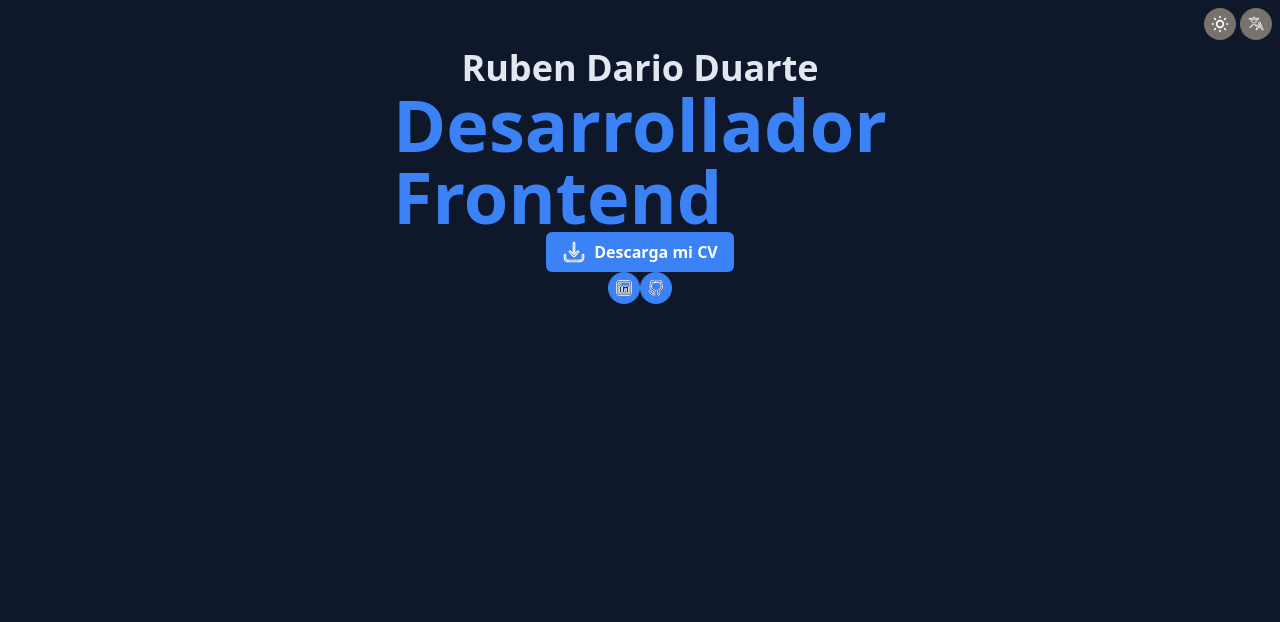
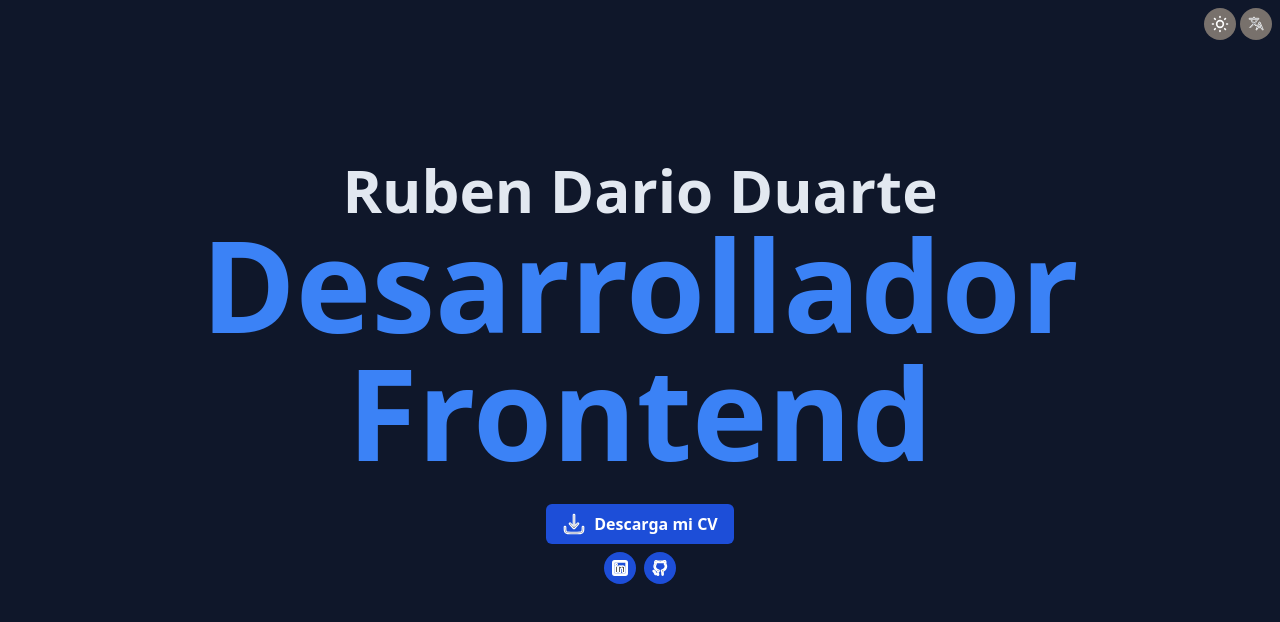
Before and after one commit to darioDe/port334, a React (Vite) app: page / in a window 1280 px wide. Shown: the top 622 px of the page. Built offline with nearby package versions, Linux system fonts and the light colour scheme.

Commit message:
adding styles and animations in header section

```diff
--- a/src/index.css
+++ b/src/index.css
@@ -6,8 +6,54 @@ html, body {
     height: 100%;
     margin: 0;
     padding: 0;
+    box-sizing: border-box;
 }
 
 #root {
     height: 100%;
 }
+
+@keyframes fadeInLeft {
+    0% {
+        opacity: 0;
+        transform: translateX(-50%);
+    }
+    100% {
+        opacity: 1;
+        transform: translateX(0);
+    }
+}
+
+@keyframes fadeInRight {
+    0% {
+        opacity: 0;
+        transform: translateX(50%);
+    }
+    100% {
+        opacity: 1;
+        transform: translateX(0);
+    }
+}
+
+@keyframes fadeIn {
+    0% {
+        opacity: 0;
+    }
+    100% {
+        opacity: 1;
+    }
+}
+
+.fade-in-left {
+    animation: fadeInLeft 1s ease-out forwards;
+}
+
+.fade-in-right {
+    animation: fadeInRight 1s ease-out forwards;
+}
+
+.fade-in {
+    animation: fadeIn 2s ease-out forwards;
+    animation-delay: 1s;
+    opacity: 0;
+}
--- a/src/sections/Header.tsx
+++ b/src/sections/Header.tsx
@@ -13,7 +13,7 @@ export const Header: React.FC = () => {
 
     return (
         <header>
-            <div className="flex justify-end p-2 gap-1">
+            <div className="flex justify-end p-2 gap-1 fade-in">
                 <Toggle
                     label='dark-theme'
                     context={{ value: theme,toggle: toggleTheme }}
@@ -25,9 +25,15 @@ export const Header: React.FC = () => {
                     icon={langIcon}
                 />
             </div >
-            <div className="flex flex-col justify-center items-center">
-                <h1 className={`text-4xl font-semibold ${theme === 'dark-theme' ? 'text-slate-200' : 'text-slate-900'}`}> Ruben Dario Duarte </h1>
-                <h2 className="text-7xl text-blue-500 font-bold">
+            <div className="flex flex-col justify-center items-center my-28">
+                <h1
+                    className={`text-2xl md:text-4xl lg:text-6xl font-semibold fade-in-right ${theme === 'dark-theme' ? 'text-slate-200' : 'text-slate-900'}`}
+                >
+                    Ruben Dario Duarte
+                </h1>
+                <h2
+                    className="text-center text-5xl md:text-7xl lg:text-9xl text-blue-500 font-bold mb-7 fade-in-left"
+                >
                     {lang === 'spanish' ?
                         <>
                             Desarrollador <br /> Frontend
@@ -37,7 +43,9 @@ export const Header: React.FC = () => {
                         </>
                     }
                 </h2>
-            <div className='inline-flex items-center bg-blue-500  text-white font-semibold py-2 px-4 rounded-md cursor-pointer group transition-transform duration-300 ease-in-out transform hover:scale-110 hover:bg-blue-700'>
+                <div
+                    className='fade-in inline-flex items-center bg-blue-700  text-white font-semibold py-2 px-4 rounded-md cursor-pointer group transition-transform duration-300 ease-in-out transform hover:scale-110 hover:bg-blue-900 mb-2'
+                >
                     <a
                         href=""
                         download='CVRubenDuarte.pdf'
@@ -53,9 +61,9 @@ export const Header: React.FC = () => {
                         </p>
                     </a>
                 </div>
-                <div className='flex'>
+                <div className='flex gap-2 fade-in'>
                     <a
-                        className="w-8 h-8 flex items-center justify-center rounded-full cursor-pointer bg-blue-500 group transition-transform duration-300 ease-in-out transform hover:scale-110 hover:bg-blue-700"
+                        className="w-8 h-8 flex items-center justify-center rounded-full cursor-pointer bg-blue-700 group transition-transform duration-300 ease-in-out transform hover:scale-110 hover:bg-blue-900"
                         href="http://"
                         target="_blank"
                         rel="noopener noreferrer"
@@ -63,7 +71,7 @@ export const Header: React.FC = () => {
                         <img className="p-2" src={linkedin} alt="" />
                     </a>
                     <a
-                        className="w-8 h-8 flex items-center justify-center rounded-full cursor-pointer bg-blue-500 group transition-transform duration-300 ease-in-out transform hover:scale-110 hover:bg-blue-700"
+                        className="w-8 h-8 flex items-center justify-center rounded-full cursor-pointer bg-blue-700 group transition-transform duration-300 ease-in-out transform hover:scale-110 hover:bg-blue-900"
                         href="http://"
                         target="_blank"
                         rel="noopener noreferrer"
```
Also changed, not shown: src/assets/github.svg, src/assets/in.svg. Lines whose indentation alone changed are shown as unchanged.
